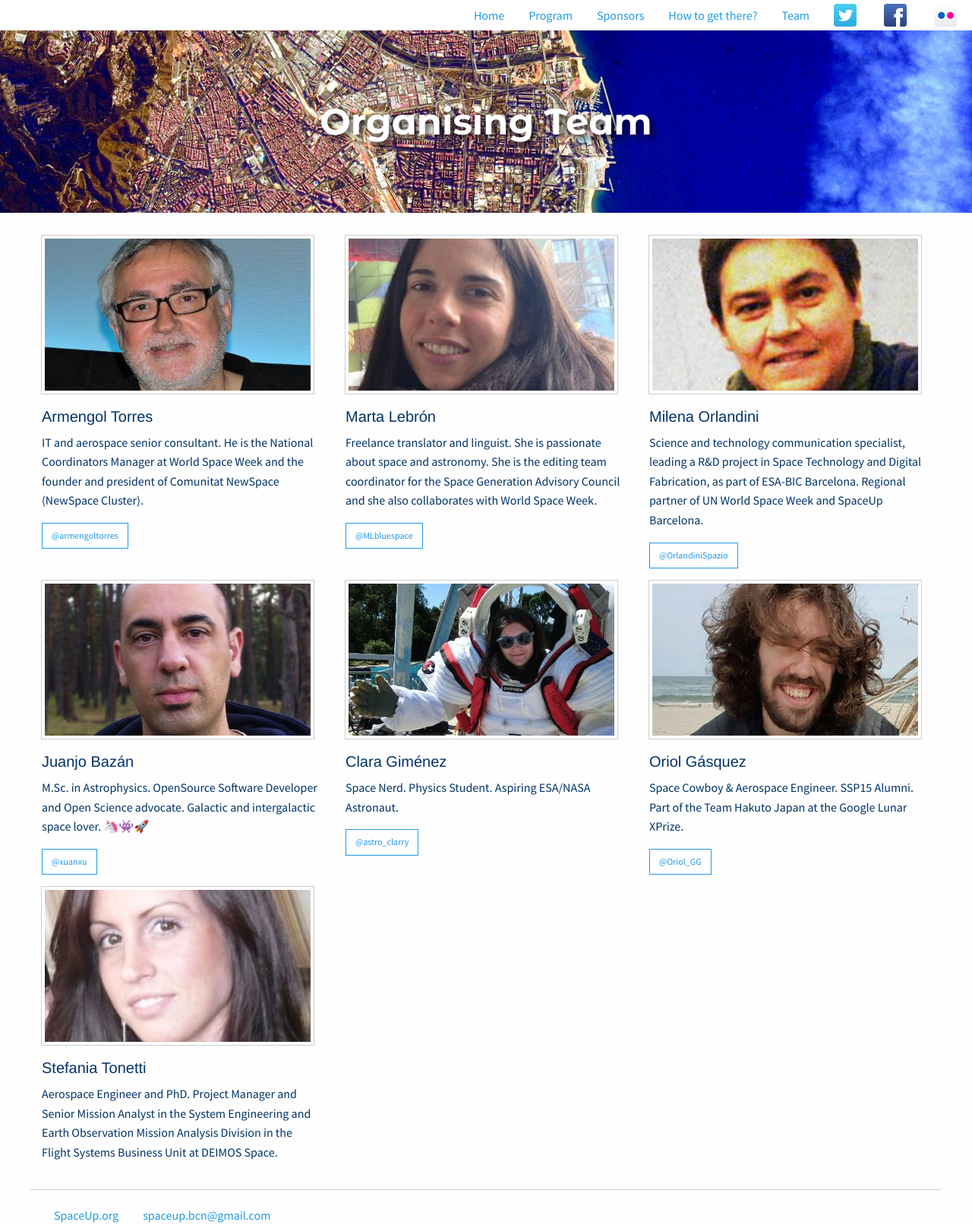
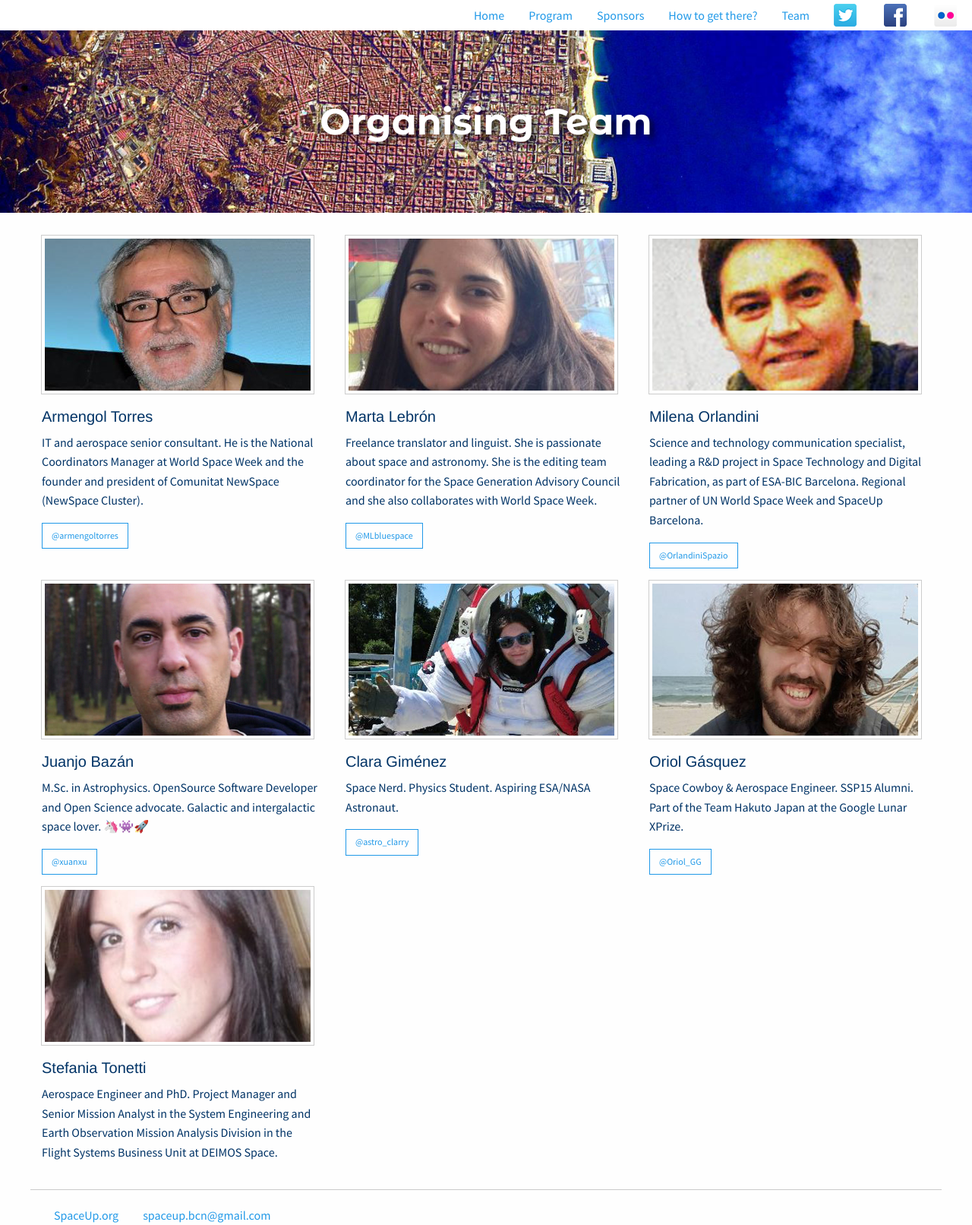
Before and after one commit to xuanxu/spaceup_bcn, a Jekyll site: the page built from team.html, in a window 1280 px wide. Shown: the whole page at 76% size. Built offline with Jekyll 4.4.1, drawn with Linux system fonts in a browser that asks for light colours.

Commit message:
improves team background image

```diff
--- a/css/spaceup.css
+++ b/css/spaceup.css
@@ -60,7 +60,7 @@ h1 {
 }
 
 #local-team-header {
-  background-image: url("/images/pages/bg-local-team.jpg");
+  background-image: url("/images/pages/bg-team.jpg");
 }
 
 #home-header {
```
Also changed, not shown: images/pages/bg-local-team.jpg (deleted), images/pages/bg-team.jpg (added).
